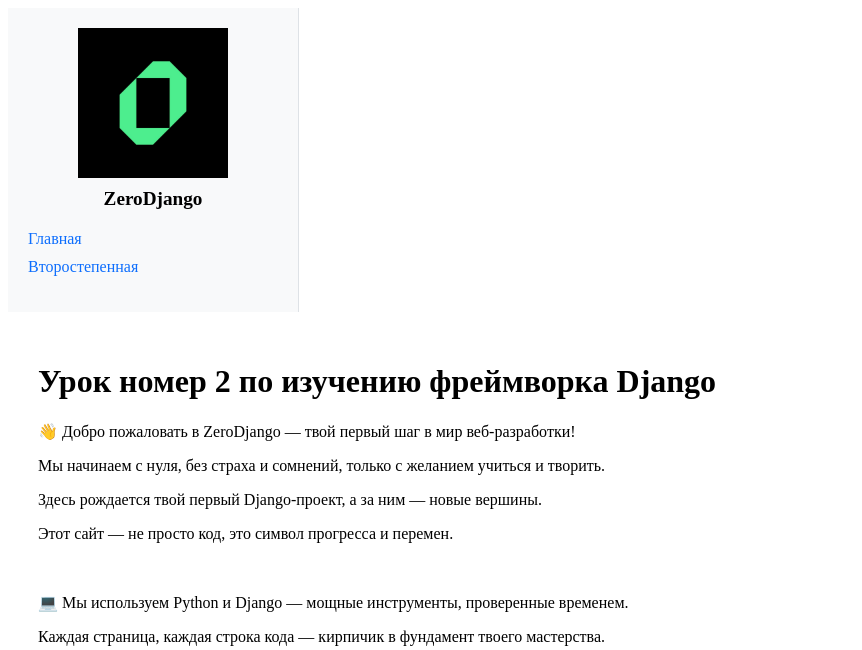
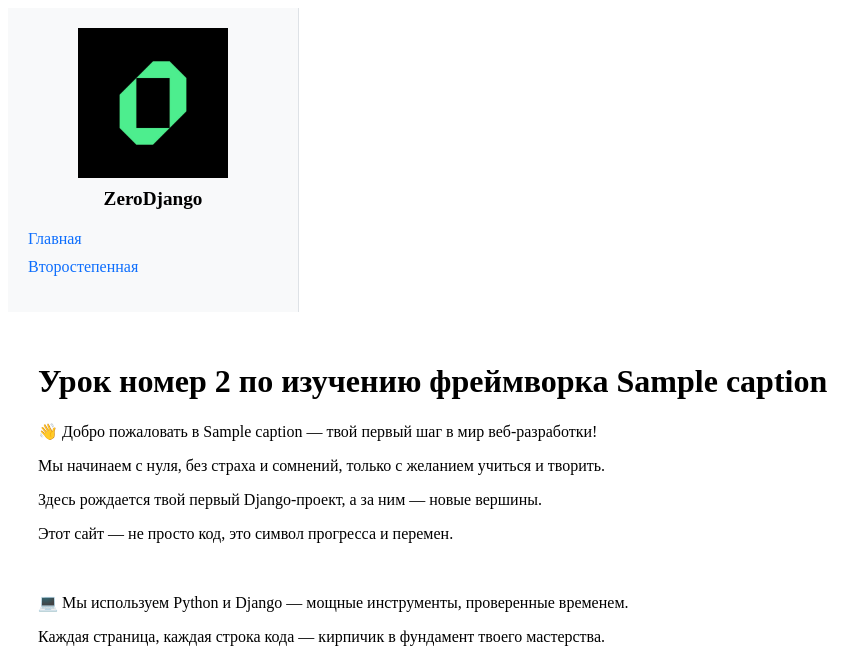
Before and after one commit to YuriyNik156/DJ02, a Django app: template zerocoder/main/templates/main/index.html in a window 1280 px wide. Shown: the top 650 px of the page, without its empty margins (0-862 px from the left). Run offline with Django 5.2, Linux system fonts and the light colour scheme; the template is opened without the code that fills it: most values are stand-ins (such as "Sample title", 1, 10 or a date in 2020).

Commit message:
final updates

```diff
--- a/zerocoder/main/templates/main/index.html
+++ b/zerocoder/main/templates/main/index.html
@@ -6,9 +6,9 @@
 
 {% block content %}
 
-    <h1>Урок номер 2 по изучению фреймворка Django</h1>
+    <h1>Урок номер 2 по изучению фреймворка {{caption}}</h1>
 
-<p>👋 Добро пожаловать в ZeroDjango — твой первый шаг в мир веб-разработки!</p>
+<p>👋 Добро пожаловать в {{caption}} — твой первый шаг в мир веб-разработки!</p>
 <p>Мы начинаем с нуля, без страха и сомнений, только с желанием учиться и творить.</p>
 <p>Здесь рождается твой первый Django-проект, а за ним — новые вершины.</p>
 <p>Этот сайт — не просто код, это символ прогресса и перемен.</p>
--- a/zerocoder/main/templates/main/layoute.html
+++ b/zerocoder/main/templates/main/layoute.html
@@ -18,8 +18,8 @@
         <img src="{% static 'main/image/Zerocoder.jpg' %}" alt="Логотип Зерокодер" width="150">
         <span>ZeroDjango</span>
         <ul>
-            <li><a href="#">Главная</a></li>
-            <li><a href="#">Второстепенная</a></li>
+            <li><a href="{% url 'home' %}">Главная</a></li>
+            <li><a href="{% url 'page2' %}">Второстепенная</a></li>
         </ul>
     </aside>
     <main>
--- a/zerocoder/main/urls.py
+++ b/zerocoder/main/urls.py
@@ -2,6 +2,6 @@ from django.urls import path
 from . import views
 
 urlpatterns = [
-    path('', views.index),
-    path('new', views.new)
+    path('', views.index, name="home"),
+    path('newnewnew', views.new, name="page2")
 ]
--- a/zerocoder/main/views.py
+++ b/zerocoder/main/views.py
@@ -2,7 +2,10 @@ from django.shortcuts import render
 from django.http import HttpResponse
 
 def index(request):
-    return render(request, "main/index.html")
+    data = {
+        'caption':'ZeroDjango'
+    }
+    return render(request, "main/index.html", data)
 
 def new(request):
     return render(request, "main/new.html")
```
